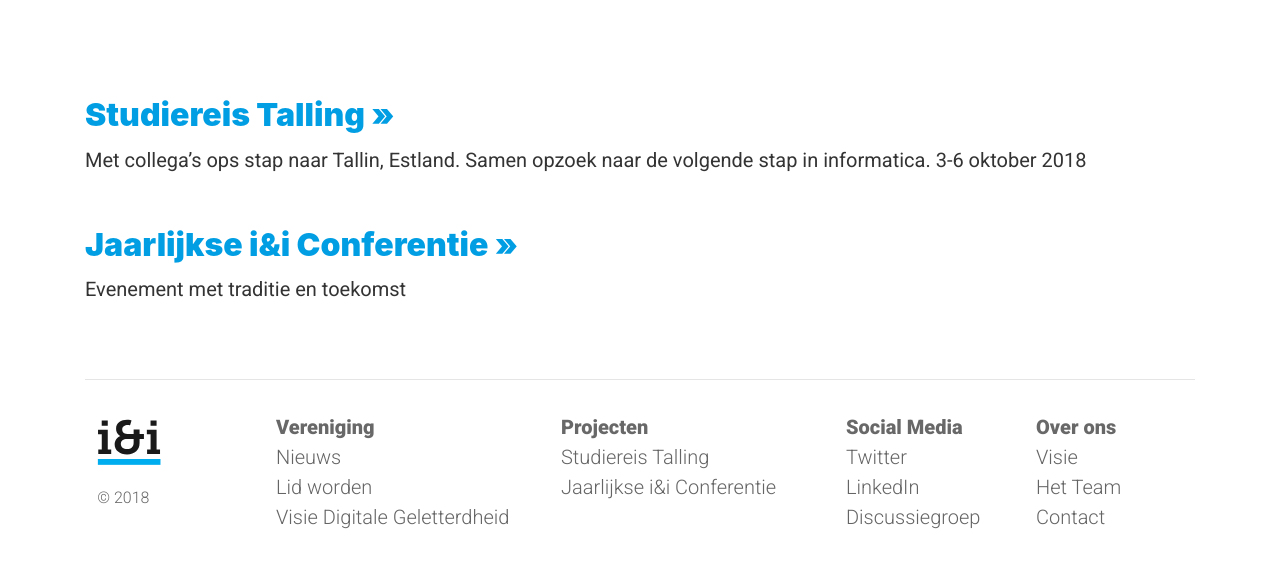
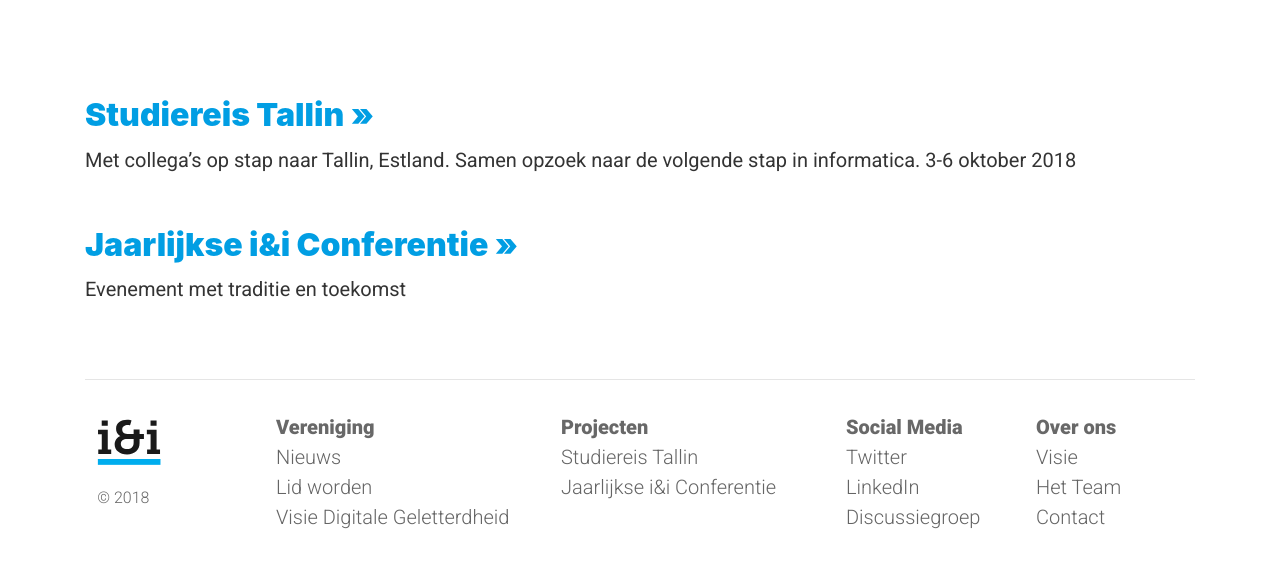
Before and after one commit to ieni/website, a Jekyll site: the page built from _pages/projecten.md, in a window 1280 px wide. Shown: the part 390-954 px from the top of the page. Built offline with Jekyll 4.4.1, drawn with Linux system fonts in a browser that asks for light colours.

Commit message:
Update and rename Studiereis Tallin.md to Studiereis-Tallin.md

```diff
--- a/_projects/Studiereis Tallin.md
+++ b/_projects/Studiereis-Tallin.md
@@ -1,6 +1,6 @@
 ---
-title: "Studiereis Talling"
-lead: "Met collega's ops stap naar Tallin, Estland. Samen opzoek naar de volgende stap in informatica. 3-6 oktober 2018"
+title: "Studiereis Tallin"
+lead: "Met collega's op stap naar Tallin, Estland. Samen opzoek naar de volgende stap in informatica. 3-6 oktober 2018"
 website: https://forms.office.com/Pages/ResponsePage.aspx?id=eBHCLymeaUmPJtdreO9MNNphwHuEv0FDm7u7N1QXjX1UOE1ZVjVOME9WNk1CT1NQN1VWRllRM1ExNC4u
 
 layout: project
```
